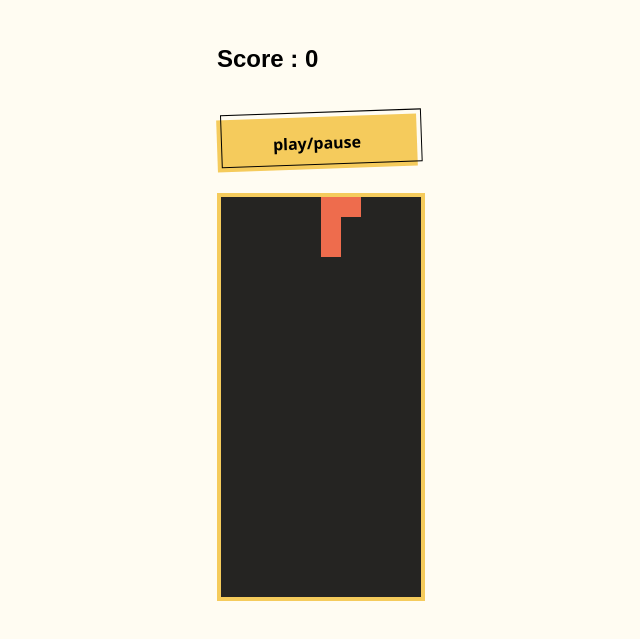
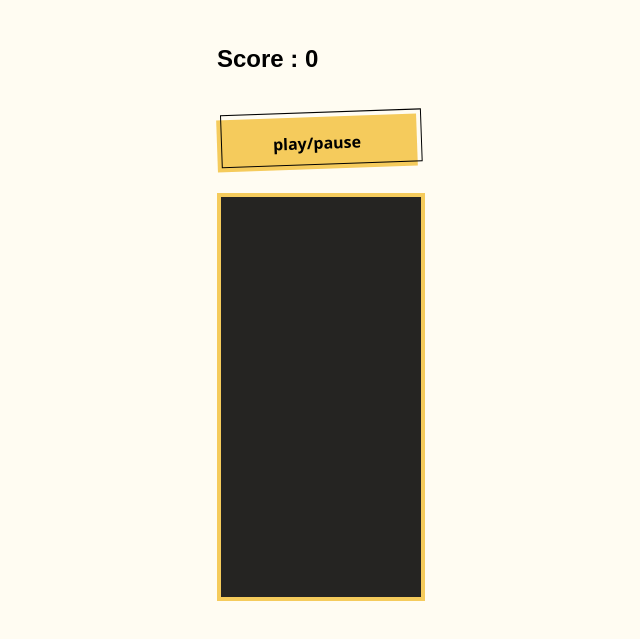
Before and after one commit to MeddyFerry/TETRAGONE, a website: page front/src/index.html in a window 1280 px wide. Shown: the part 87-726 px from the top of the page, without its empty margins (319-959 px from the left). Drawn offline with Linux system fonts and the light colour scheme; a web font is replaced by a local one.

Commit message:
double function draw() & undraw ()

```diff
--- a/front/src/index.js
+++ b/front/src/index.js
@@ -66,7 +66,7 @@ const oTetromino = [
 ];
 
 const iTetromino = [
-  // la forme en ligne
+  // la forme en 'ligne'
   [1, GRID_WIDTH + 1, GRID_WIDTH * 2 + 1, GRID_WIDTH * 3 + 1],
   [GRID_WIDTH, GRID_WIDTH + 1, GRID_WIDTH + 2, GRID_WIDTH + 3],
   [1, GRID_WIDTH + 1, GRID_WIDTH * 2 + 1, GRID_WIDTH * 3 + 1],
@@ -81,14 +81,21 @@ const theTetrominoes = [
   oTetromino,
   iTetromino,
 ];
+
 // position des Tétraminos
 const tetraPosition = 4;
-const current = theTetrominoes[0][0]; // on donne la position de départ de chaque tetromino
+const tetraRotation = 0;
+
+// génération aléatoire des tetrominos
+const random = Math.floor(Math.random() * theTetrominoes.length);
+
+// génération aléatoire de la position du tetrominos
+const current = theTetrominoes[random][tetraRotation];
 
 /* ICI : rotation des Tétraminos
  * pour chaque tetromino, on a 4 positions possibles
- * => créer une fonction qui va permettre de faire tourner les tetrominos
- * => puis créer une variable qui va stocker la position actuelle du tetromino
+ * => créer une fonction qui va permettre de 'dessiner' mes tetrominos
+ * => + créer une variable qui va stocker la position actuelle du tetromino
  * => et enfin ajouter une class à chaque tetromino
  *
  */
@@ -98,3 +105,14 @@ function draw() {
   });
 }
 draw();
+
+/**
+ *
+ */
+
+function undraw() {
+  current.forEach((index) => {
+    squares[tetraPosition + index].classList.remove("tetromino");
+  });
+}
+undraw();
```
Also changed, not shown: front/src/css/style.css (line endings or trailing spaces).
